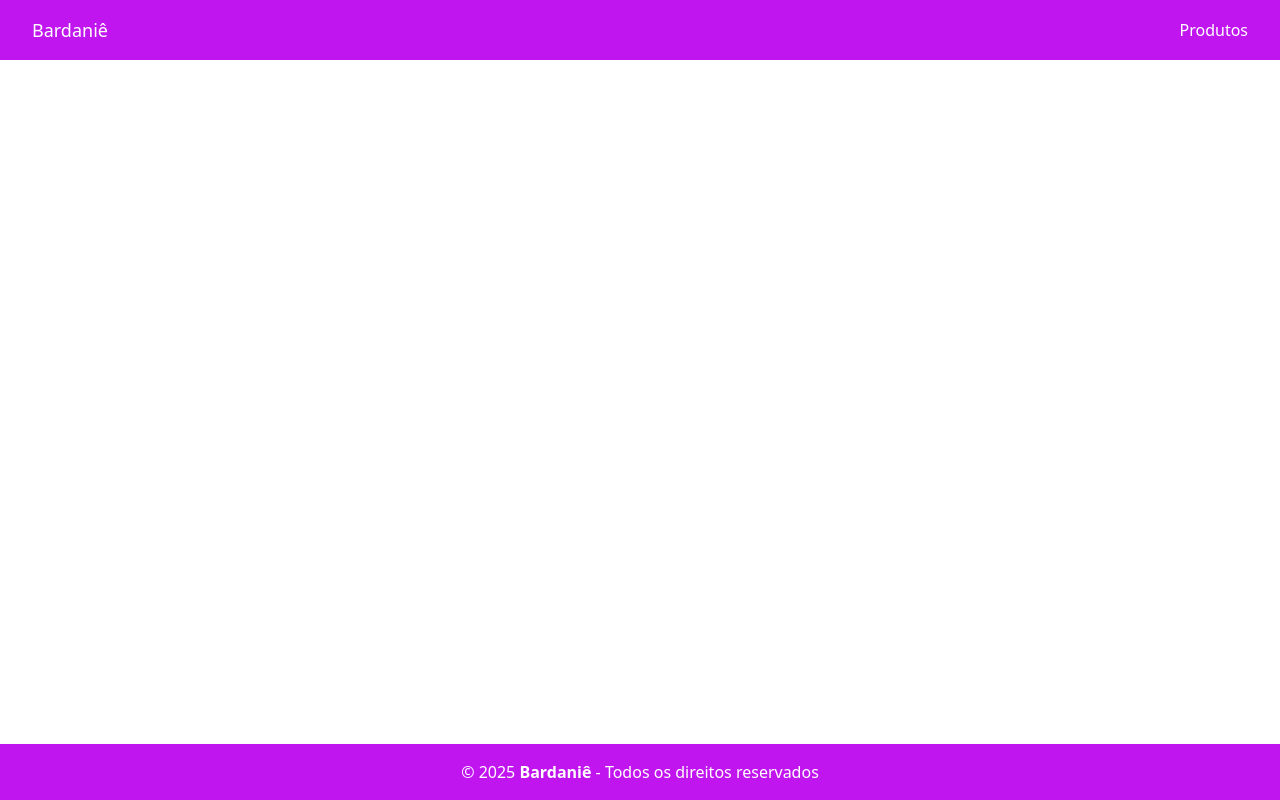
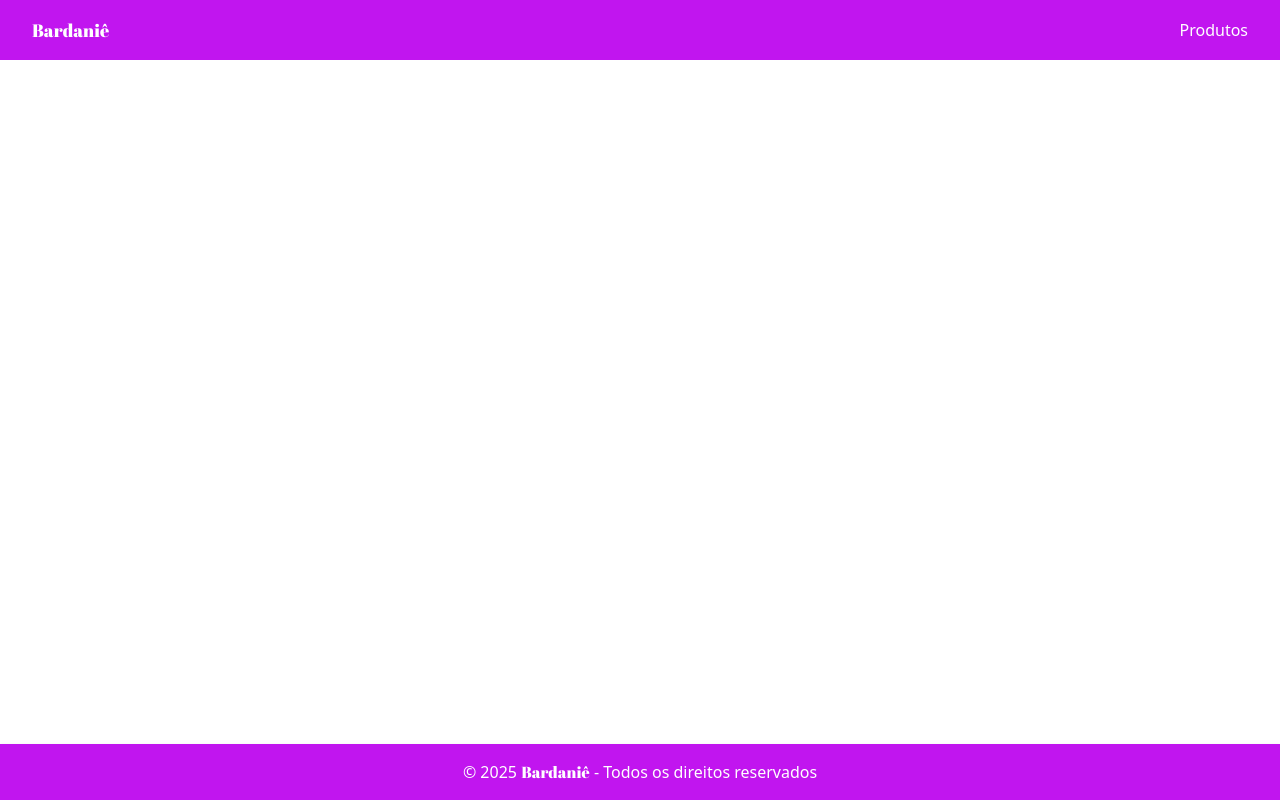
Before and after one commit to DanielebBorges/E-commerce, a Vue app: page / in a window 1280 px wide. Built offline with nearby package versions, Linux system fonts and the light colour scheme.

Commit message:
fonte atualizada

```diff
--- a/index.html
+++ b/index.html
@@ -6,6 +6,7 @@
     <meta name="viewport" content="width=device-width, initial-scale=1.0">
     <title>E-commerce</title>
     <script src="http://cdn.tailwindcss.com"></script>
+    <link rel="stylesheet" href="https://fonts.googleapis.com/css?family=Abril+Fatface|Poppins">
   </head>
   <body>
     <div id="app"></div>
--- a/src/components/FooterComponent.vue
+++ b/src/components/FooterComponent.vue
@@ -1,5 +1,5 @@
 <template>
     <footer class="fixed bottom-0 left-0 w-full bg-[#c115ef] text-white py-4 text-center shadow">
-        <p>© 2025 <strong>Bardaniê</strong> - Todos os direitos reservados</p>
+        <p>© 2025 <span class="font-display">Bardaniê</span> - Todos os direitos reservados</p>
     </footer>
 </template>
--- a/src/components/NavbarComponent.vue
+++ b/src/components/NavbarComponent.vue
@@ -1,6 +1,6 @@
 <template>
     <nav class="bg-[#c115ef] text-white py-4 px-8 flex justify-between items-center">
-        <h1 class="text-lg front-bold">
+        <h1 class="text-lg front-bold font-display">
             Bardaniê
         </h1>
         <ul class="flex gap-6">
@@ -8,4 +8,15 @@
 
         </ul>
     </nav>
+
+
 </template>
+<style>
+:root {
+  --font-display: 'Abril Fatface', cursive;
+}
+
+.font-display {
+  font-family: var(--font-display);
+}
+</style>
```
